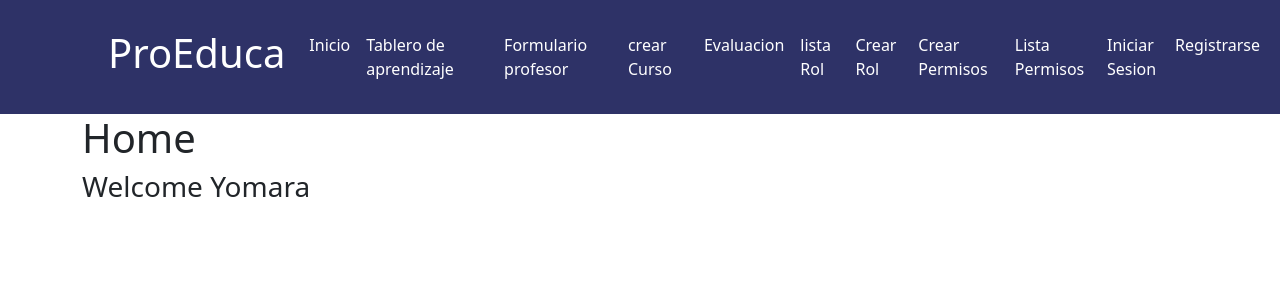
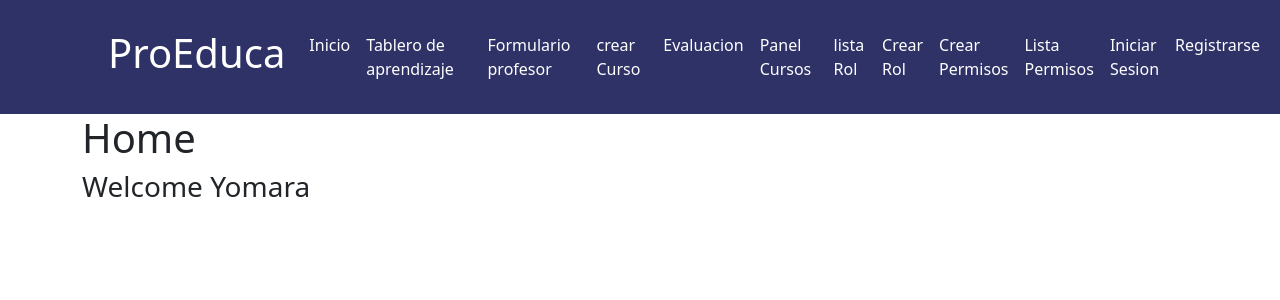
Before and after one commit to jvillarroelp/TIS_E-Learning_Project, a PHP site: page / in a window 1280 px wide. Shown: the top 300 px of the page. Run offline with PHP 8.4, Linux system fonts and the light colour scheme; data that the repository does not hold is empty.

Commit message:
Se añade referencia de lista de cursos
Se integra la ruta a la vista de panel de cursos en el main.php

```diff
--- a/app/views/layouts/main.php
+++ b/app/views/layouts/main.php
@@ -59,6 +59,9 @@ use app\core\Application;
                         <a class="nav-link  text-white" href="/evaluacion" tabindex="-1" aria-disabled="true">Evaluacion</a>
                     </li>
                     <li class="nav-item">
+                        <a class="nav-link  text-white" href="/listar" tabindex="-1" aria-disabled="true">Panel Cursos</a>
+                    </li>
+                    <li class="nav-item">
                         <a class="nav-link  text-white" href="/listRoles" tabindex="-1" aria-disabled="true">lista Rol</a>
                     </li>
                     <li class="nav-item">
```
